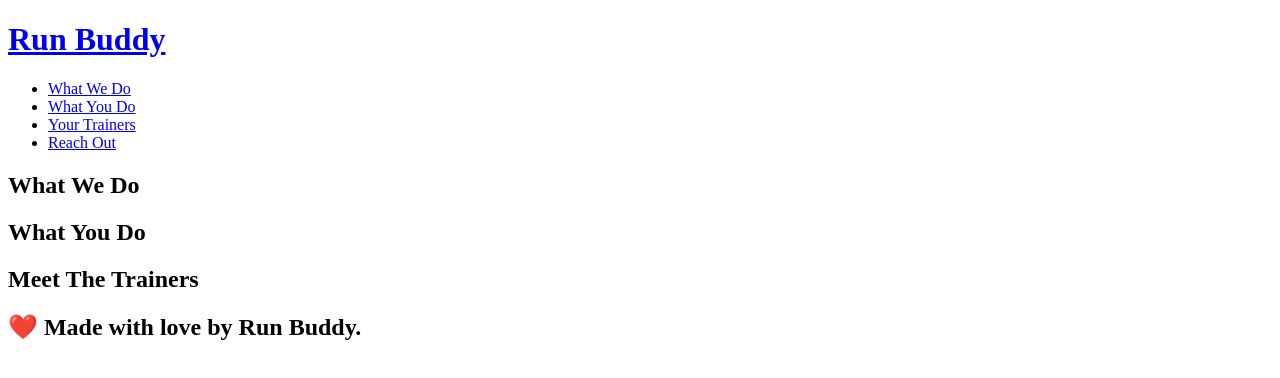
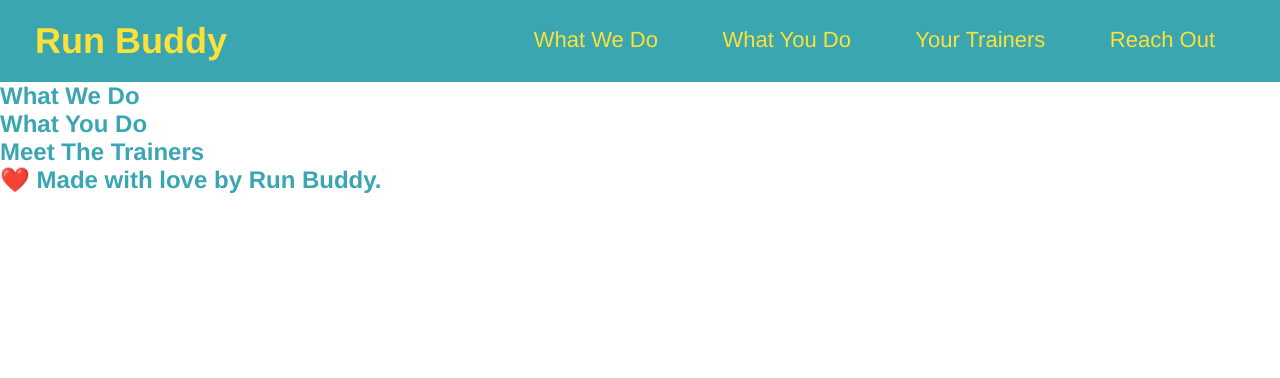
Before and after one commit to Chilliepepper/run-buddy, a plain HTML site: page index.html in a window 1280 px wide. Drawn offline with Linux system fonts and the light colour scheme.

Commit message:
<header css>

```diff
--- a/index.html
+++ b/index.html
@@ -3,6 +3,7 @@
     <head>
         <meta Charset="UTF-8" />
         <title>Run Buddy</title>
+        <link rel="stylesheet" href="style.css"/>
     </head>
     <body>
         <! --navigation -->
--- /dev/null
+++ b/style.css
@@ -0,0 +1,45 @@
+*{
+    Margin: 0;
+    Padding: 0;
+}
+
+body{
+    /* more on this crazy alphanumerical value in a minute!*/
+    color:#39a6b2;
+    font-family: Helvetica, Arial, san-serif;
+}
+
+header{
+    /* apply styles to <header>*/
+    padding: 20px 35px;
+    background-color: #39a6b2;
+}
+
+header h1{
+    font-weight: bold;
+    font-size: 36px;
+    color: #fce138;
+    margin: 0;
+    display: inline;
+}
+
+header a{
+    color:#fce138;
+    text-decoration: none;
+    Color: #fce138;
+}
+
+header nav{
+    float: right;
+    margin: 7px 0;
+}
+
+header nav ul li{
+    display: inline;
+}
+
+header nav ul li a{
+    margin: 0 30px;
+    font-weight: lighter;
+    font-size: 22px;
+}
```
Also changed, not shown: assets/css/style.css (added).
